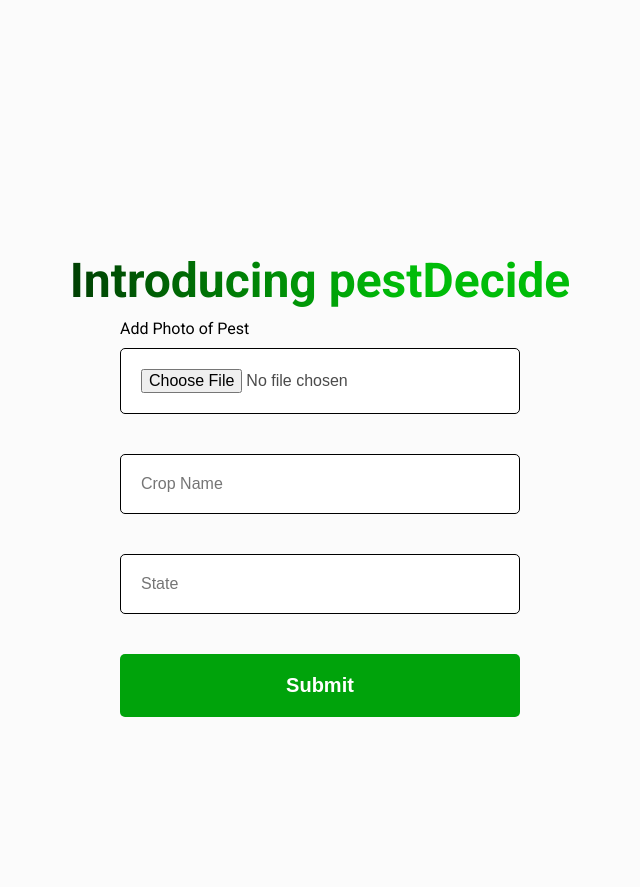
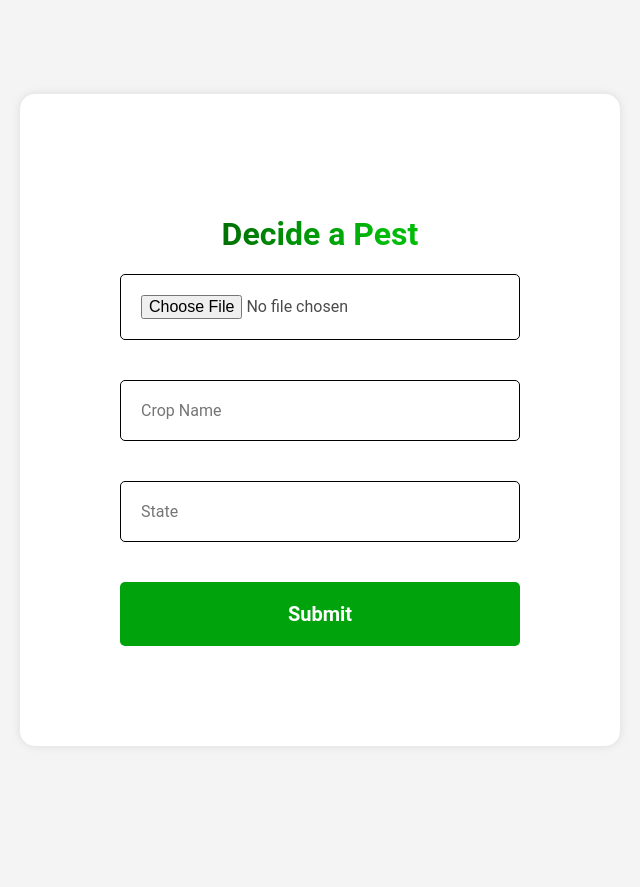
Before and after one commit to krrishchawla/pestdecide, a Flask app: page /explore_form in a window 1280 px wide. Shown: the whole page, without its empty margins (320-960 px from the left). After the commit the page ends 646 px from the top, so only its background shows below. Run offline with Flask 3, Linux system fonts and the light colour scheme.

Commit message:
added more frontend

```diff
--- a/static/styles.css
+++ b/static/styles.css
@@ -1,3 +1,7 @@
+* {
+    font-family: 'Roboto', 'Open Sans', Arial, sans-serif;
+}
+
 body {
     /* background-color: rgb(0, 0, 16); */
     background-color: #fbfbfb;
@@ -8,9 +12,9 @@
     display: flex;
     justify-content: center;
     align-items: center;
-    padding-top: 200px;
+    padding-top: 175px;
     padding-bottom: 150px;
-    font-family: 'Roboto', Arial, sans-serif;
+    font-family: 'Roboto', 'Open Sans', Arial, sans-serif;
 
 }
 
@@ -83,7 +87,7 @@
     background-color: #000;
     color: #fff;
     border: none;
-    border-radius: 5px;
+    border-radius: 15px;
     font-size: 20px;
     padding: 20px;
     margin-right: 20px;
@@ -96,12 +100,18 @@
 
 .primary {
     background-color: #00a30b;
+    border-radius: 25px;
 }
 
 .primary:hover {
     background-color: #008209;
 }
 
+h1 span {
+    display: block;
+    color: #000;
+    margin-bottom: -7px
+}
 .heading h1 span {
     display: block;
     color: #000;
--- a/templates/form.html
+++ b/templates/form.html
@@ -6,21 +6,48 @@
         <meta name="description" content="HarvestAI Form">
         <meta name="author" content="HarvestAI">
         <link rel="stylesheet" type="text/css" href="{{ url_for('static', filename='styles.css') }}">
-        <link href="https://fonts.googleapis.com/css2?family=Roboto:wght@400;700&display=swap" rel="stylesheet">
+        <link href="https://fonts.googleapis.com/css?family=Noto Sans" rel="stylesheet">
         <meta name="viewport" content="initial-scale=1, width=device-width">
+
+        <style>
+            body {
+                background-color: #f4f4f4; /* Cream-colored background */
+                font-family: 'Roboto', sans-serif;
+                margin: 0;
+                padding: 0;
+            }
+
+            .form-page-container {
+                display: flex;
+                justify-content: center;
+                align-items: center;
+                height: 100vh;
+            }
+
+            .form-container {
+                background-color: #fff; /* White box for the form */
+                border-radius: 15px;
+                box-shadow: 0 0 10px rgba(0, 0, 0, 0.1);
+                padding: 100px;
+            }
+
+            .input_form {
+                display: flex;
+                flex-direction: column;
+            }
+
+            /* Add other styles as needed */
+
+        </style>
     </head>
     <body>
         <div class="form-page-container">
-            <h1 id="name">Introducing pestDecide</h1>
             <div class="form-container">
+                <h1 id="name">Decide a Pest</h1>
                 <form class="input_form" action="/process_form" method="post" enctype="multipart/form-data">
-                    <label>Add Photo of Pest</label>
                     <input type="file" id="image" name="image" accept="image/*" required>
-
                     <input type="text" id="crop_name" name="crop_name" placeholder="Crop Name" required>
-
                     <input type="text" id="state" name="state" placeholder="State" required>
-
                     <button type="submit" class="primary">Submit</button>
                 </form>
             </div>
```
